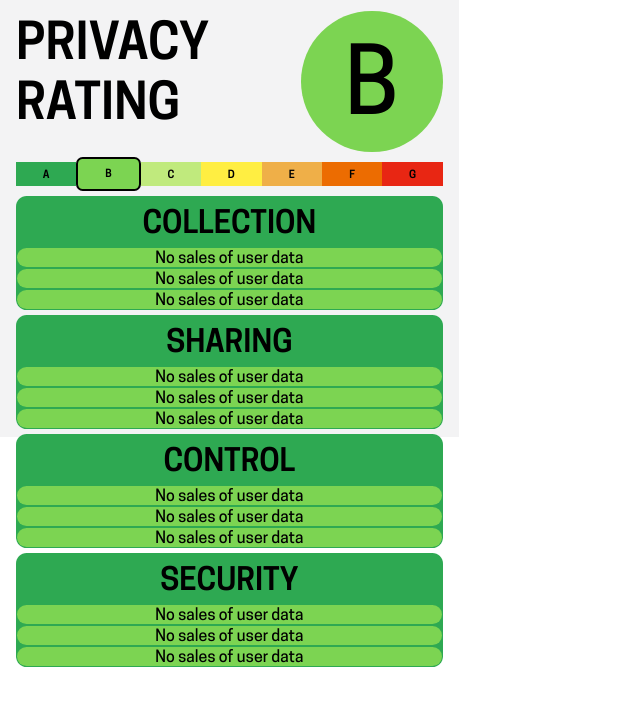
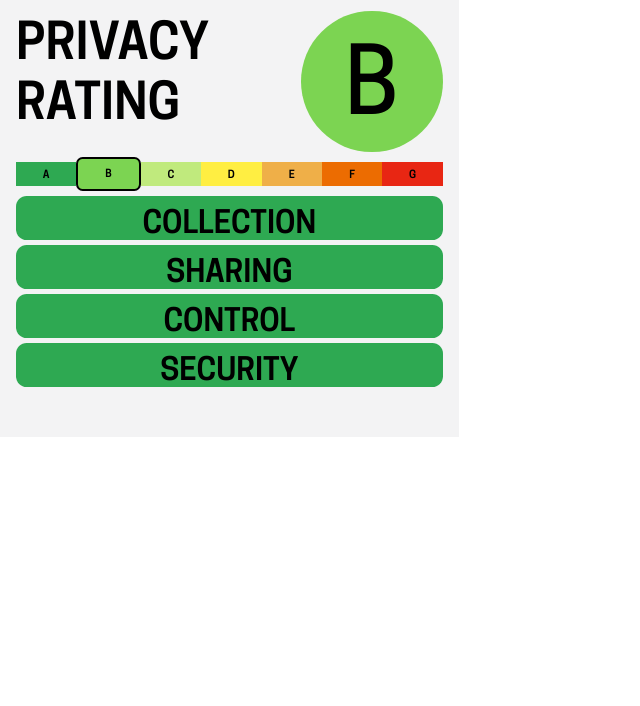
Before and after one commit to RNDRnl/privacy-rating, a React app: page / in a window 1280 px wide. Shown: the top 706 px of the page, without its empty margins (0-640 px from the left). Built offline with nearby package versions, Linux system fonts and the light colour scheme.

Commit message:
Start adding CSS animations

```diff
--- a/src/js/components/CategoryBox.js
+++ b/src/js/components/CategoryBox.js
@@ -29,9 +29,9 @@ class CategoryBox extends Component {
         return (
             <div className={styles.holder} >
                 <div className={styles.label}>{this.props.label}</div>
-                <DescriptionBox/>
-                <DescriptionBox/>
-                <DescriptionBox/>
+                {/*<DescriptionBox/>*/}
+                {/*<DescriptionBox/>*/}
+                {/*<DescriptionBox/>*/}
             </div>
         );
     }
--- a/src/js/components/CategoryBox.scss
+++ b/src/js/components/CategoryBox.scss
@@ -9,32 +9,38 @@
   border-radius: 8pt;
   margin-top: 4pt;
 
+  -webkit-transition-duration: 0.4s; /* Safari */
+  transition-duration: 0.4s;
+  text-decoration: none;
+  overflow: hidden;
+  cursor: pointer;
+
+.holder:after {
+  display: flex;
+  width: 100%;
+  flex-direction: column;
+  text-align: center;
+  background-color: $color-B;
+  border-radius: 8pt;
+  margin-top: 4pt;
+  height: 400pt;
+
+  display: none;
+  opacity: 0;
+  transition: all 0.8s
+}
+
+.holder:active:after {
+  padding: 0;
+  margin: 0;
+  opacity: 1;
+  transition: 0s
+}
 
   .label {
     flex: 1;
     font-family: cooper_hewittsemibold, 'Courier New', Courier, monospace;
     font-size: 23pt;
     padding-top: 5pt;
-    min-height: 33pt;
-
-    //&:nth-child(1) {
-    //}
-    //
-    //&:nth-child(2) {
-    //  background-color: $color-C;
-    //  min-height: 33pt;
-    //}
-    //
-    //&:nth-child(3) {
-    //  background-color: $color-C;
-    //  min-height: 33pt;
-    //}
-    //
-    //&:nth-child(4) {
-    //  background-color: $color-D;
-    //  min-height: 33pt;
-    //}
   }
-
-
 }
--- a/src/js/components/DescriptionBox.scss
+++ b/src/js/components/DescriptionBox.scss
@@ -2,6 +2,8 @@
 
 .holder {
   display: flex;
+  padding-left: 10pt;
+  padding-right: 10pt;
 
   .label {
     font-family: cooper_hewittmedium, 'Courier New', Courier, monospace;
@@ -9,27 +11,9 @@
     background-color: $color-B;
     border-radius: 10pt;
     flex: 1;
-    margin: 1px;
-
+    margin: 2pt;
+    padding-top: 5pt;
+    padding-bottom: 5pt;
+    border: 2pt solid white;
   }
-
-  //div {
-  //  flex: 1;
-  //  text-align: center;
-  //  font-size: 10pt;
-  //  border-radius: 10pt;
-  //  border: 2pt solid white;
-  //
-  //  &:nth-child(1) {
-  //    background-color: $color-G;
-  //  }
-  //
-  //  &:nth-child(2) {
-  //    background-color: $color-F;
-  //  }
-  //
-  //  &:nth-child(3) {
-  //    background-color: $color-D;
-  //  }
-  //}
 }
```
